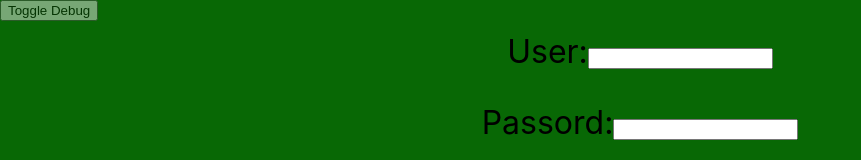
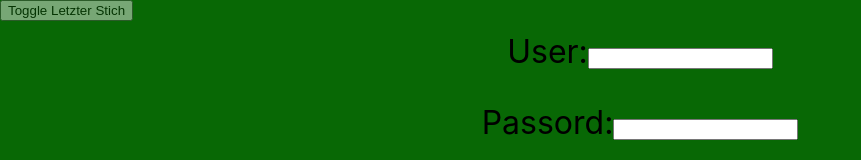
Before and after one commit to propri/doko, a React (Create React App) app: page / in a window 1280 px wide. Shown: the top 160 px of the page, without its empty margins (0-861 px from the left). Built offline with nearby package versions, Linux system fonts and the light colour scheme; no server answers.

Commit message:
Debug Route deaktiviert. Debug Komponente auf LetzterStich umgebaut

```diff
--- a/src/App.tsx
+++ b/src/App.tsx
@@ -5,7 +5,7 @@ import ActivePlayer from './ActivePlayer'
 import Player from './Player'
 import Stich from './Stich'
 import Next from './Next'
-import Debug from './Debug'
+import LetzterStich from './LetzterStich'
 
 function App() {
   return (
@@ -19,7 +19,7 @@ function App() {
         <ActivePlayer />
         <Stich />
         <Next />
-        <Debug />
+        <LetzterStich />
       </div>
       {/*
         <div className="player PlayerLeft">
--- a/src/Debug.tsx
+++ b/src/LetzterStich.tsx
@@ -2,12 +2,12 @@ import React, { useState, useEffect } from 'react'
 
 import { useQuery } from '@tanstack/react-query'
 
-const Debug = () => {
+const LetzterStich = () => {
   const [hidden, setHidden] = useState(true)
   const { data: stiche } = useQuery({
-    queryKey: ['debug', 'stiche'],
+    queryKey: ['letzter-stiche'],
     queryFn: async () => {
-      const response = await fetch('/debug/stiche')
+      const response = await fetch('/letzter-stich')
       if (!response.ok) {
         throw new Error('Networ error')
       }
@@ -18,7 +18,9 @@ const Debug = () => {
 
   return (
     <div id="debug">
-      <button onClick={() => setHidden((ov) => !ov)}>Toggle Debug</button>
+      <button onClick={() => setHidden((ov) => !ov)}>
+        Toggle Letzter Stich
+      </button>
       {!hidden && (
         <textarea cols={80} rows={40}>
           {JSON.stringify(stiche, undefined, 2)}
@@ -28,4 +30,4 @@ const Debug = () => {
   )
 }
 
-export default Debug
+export default LetzterStich
```
Also changed, not shown: 1 other file (tests, documents, lock files or other folders).
